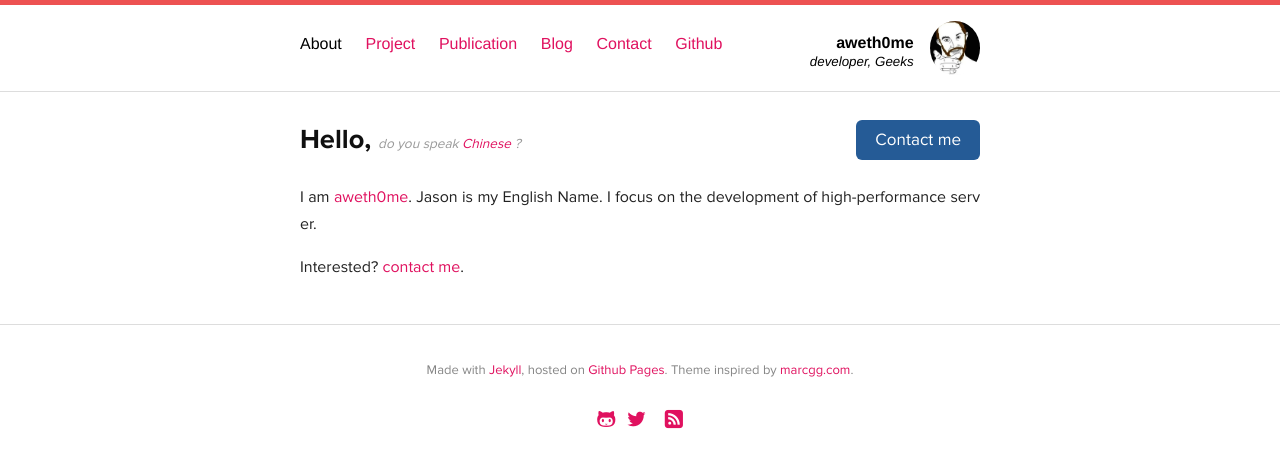
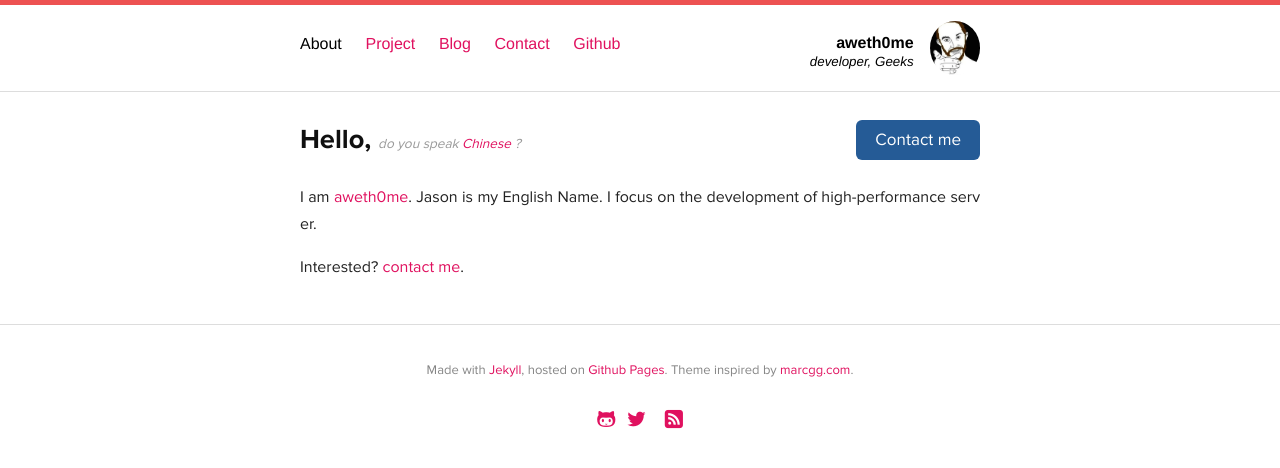
Before and after one commit to flashbuckets/dmeearm.github.io, a Jekyll site: the page built from index.html, in a window 1280 px wide. Shown: the top 468 px of the page. Built offline with Jekyll 4.4.1, drawn with Linux system fonts in a browser that asks for light colours; Markdown is read by kramdown in place of the engine named in the settings.

Commit message:
Update default.html

```diff
--- a/_layouts/default.html
+++ b/_layouts/default.html
@@ -44,7 +44,6 @@
       <nav>
         <a class="{% if page.category == 'about' %} selected {% endif %}" href="/">About</a>
         <a class="{% if page.category == 'project' %} selected {% endif %}" href="/project/">Project</a>
-        <a class="{% if page.category == 'publication' %} selected {% endif %}" href="/publication/">Publication</a>
         <a class="{% if page.category == 'blog' %} selected {% endif %}" href="/blog/">Blog</a>
         <a class="{% if page.category == 'contact' %} selected {% endif %} contact" href="/contact/">Contact</a>
         <a href="https://github.com/dmeearm">Github</a>
```
